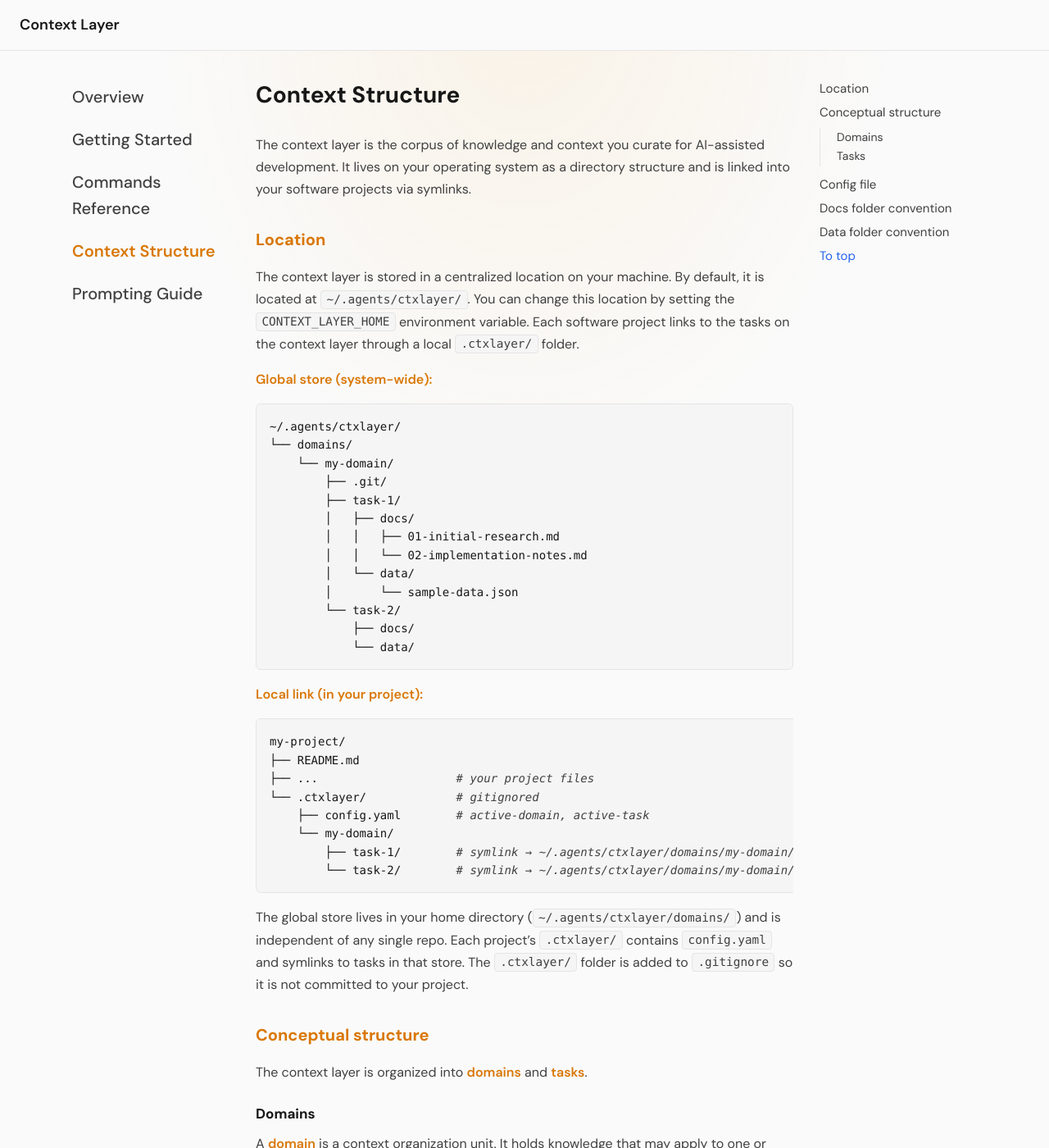
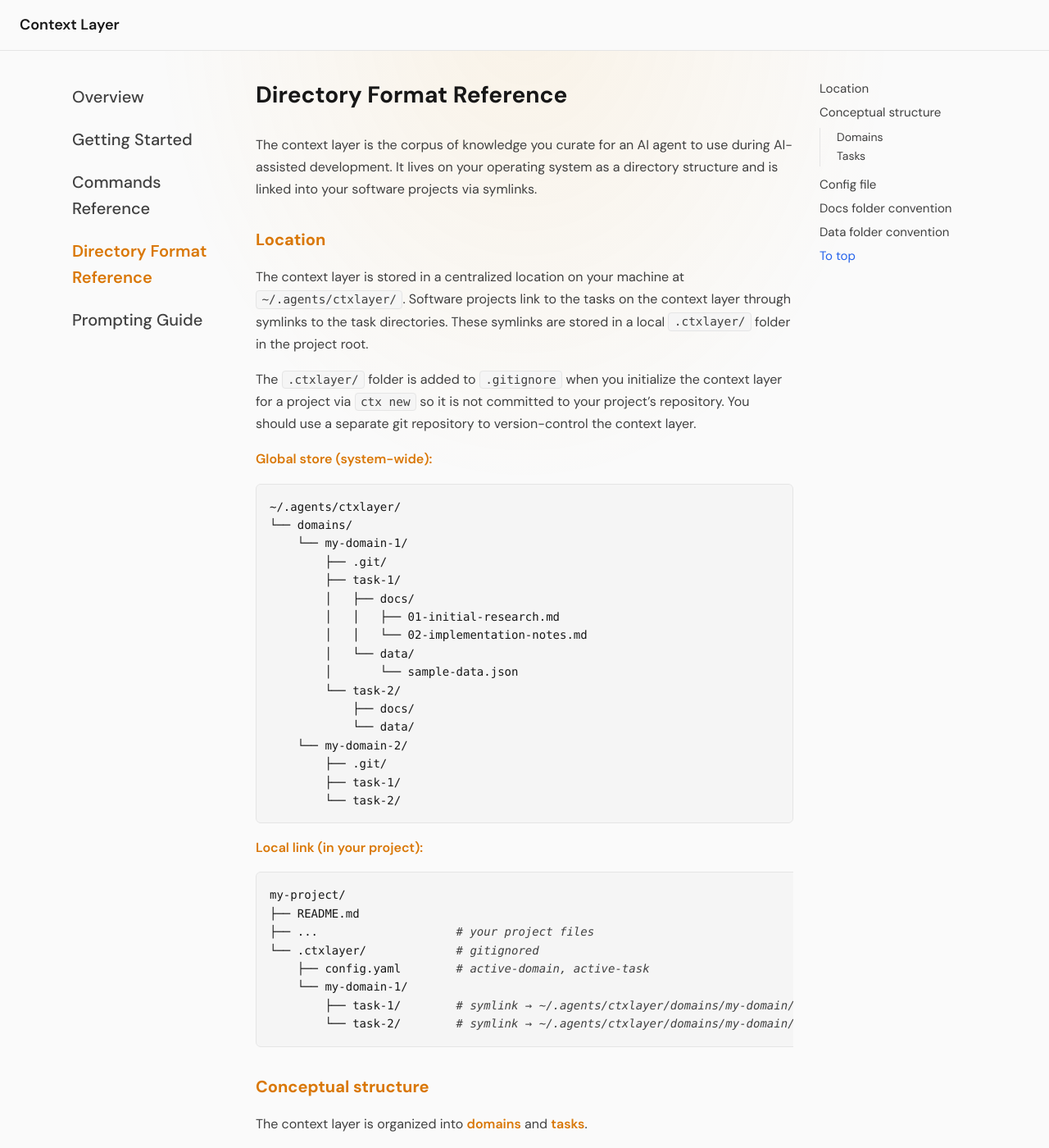
Before and after one commit to anatoliykmetyuk/ctxlayer, a Jekyll site: the page built from website/docs/format-reference.md, in a window 1280 px wide and 1400 px high. Shown: the whole window at 82% size. Built offline with Jekyll 4.4.1, drawn with Linux system fonts in a browser that asks for light colours; some of the changed text lies outside the part shown.

Commit message:
Polished format-reference.md

````diff
--- a/website/_data/docs_nav.yml
+++ b/website/_data/docs_nav.yml
@@ -4,7 +4,7 @@
   url: /docs/getting-started.html
 - title: Commands Reference
   url: /docs/commands.html
-- title: Context Structure
-  url: /docs/context-structure.html
+- title: Directory Format Reference
+  url: /docs/format-reference.html
 - title: Prompting Guide
   url: /docs/prompting-guide.html
--- a/website/docs/context-structure.md
+++ b/website/docs/format-reference.md
@@ -1,20 +1,22 @@
 ---
 layout: docs
-title: Context Structure
+title: Directory Format Reference
 ---
 
-The context layer is the corpus of knowledge and context you curate for AI-assisted development. It lives on your operating system as a directory structure and is linked into your software projects via symlinks.
+The context layer is the corpus of knowledge you curate for an AI agent to use during AI-assisted development. It lives on your operating system as a directory structure and is linked into your software projects via symlinks.
 
 ## Location
 
-The context layer is stored in a centralized location on your machine. By default, it is located at `~/.agents/ctxlayer/`. You can change this location by setting the `CONTEXT_LAYER_HOME` environment variable. Each software project links to the tasks on the context layer through a local `.ctxlayer/` folder.
+The context layer is stored in a centralized location on your machine at `~/.agents/ctxlayer/`. Software projects link to the tasks on the context layer through symlinks to the task directories. These symlinks are stored in a local `.ctxlayer/` folder in the project root.
+
+The `.ctxlayer/` folder is added to `.gitignore` when you initialize the context layer for a project via `ctx new` so it is not committed to your project's repository. You should use a separate git repository to version-control the context layer.
 
 **Global store (system-wide):**
 
 ```bash
 ~/.agents/ctxlayer/
 └── domains/
-    └── my-domain/
+    └── my-domain-1/
         ├── .git/
         ├── task-1/
         │   ├── docs/
@@ -25,6 +27,10 @@
         └── task-2/
             ├── docs/
             └── data/
+    └── my-domain-2/
+        ├── .git/
+        ├── task-1/
+        └── task-2/
 ```
 
 **Local link (in your project):**
@@ -35,12 +41,10 @@
 ├── ...                    # your project files
 └── .ctxlayer/             # gitignored
     ├── config.yaml        # active-domain, active-task
-    └── my-domain/
+    └── my-domain-1/
         ├── task-1/        # symlink → ~/.agents/ctxlayer/domains/my-domain/task-1/
         └── task-2/        # symlink → ~/.agents/ctxlayer/domains/my-domain/task-2/
 ```
-
-The global store lives in your home directory (`~/.agents/ctxlayer/domains/`) and is independent of any single repo. Each project's `.ctxlayer/` contains `config.yaml` and symlinks to tasks in that store. The `.ctxlayer/` folder is added to `.gitignore` so it is not committed to your project.
 
 ## Conceptual structure
 
@@ -52,11 +56,11 @@
 
 - **Location:** `~/.agents/ctxlayer/domains/<domain-name>/`
 - **Git:** Each domain is initialized as a separate git repository. Use it to version-control domain knowledge and push to a dedicated GitHub repo if needed.
-- **Scope:** For a simple project, use one domain per project (e.g. `my-project` or `my-project-ctx`). For multiple projects sharing purpose or context, use a single domain for all of them.
+- **Scope:** For a simple project, use one domain per project (e.g. `my-project` or `my-project-ctx`). For multiple projects sharing purpose or context, you can use a single domain for all of them if it makes sense.
 
 ### Tasks
 
-A **task** is one unit of work within a domain (similar to a branch).
+A **task** is one unit of work within a domain (similar to a git branch in a git repository).
 
 - **Location:** `~/.agents/ctxlayer/domains/<domain>/<task>/`
 - **Structure:** Each task has:
@@ -64,6 +68,8 @@
   - **`data/`** — Reference material (logs, sample data, external repos, config snippets)
 
 Tasks are created with `ctx new` and linked into projects via symlinks under `.ctxlayer/<domain>/<task>/`.
+
+The precise structure of the task directory is still evolving and will likely change in the future, as the Context Layer engineering pattern defined by this documentation evolves.
 
 ## Config file
 
@@ -85,7 +91,7 @@
 
 ## Docs folder convention
 
-Markdown files in `docs/` are **numbered** for sorting and to support "document number N" references in prompts.
+Markdown files in `docs/` are **numbered** for sorting and to support *"document number N"* references in prompts.
 
 **Naming:** `NN-descriptive-name.md`
 
@@ -96,12 +102,10 @@
 
 **Examples:** `01-initial-research.md`, `02-feature-implementation.md`, `03-architecture-diagram.md`
 
-Each file is a standalone document. The docs folder acts as a running report and journal for the task. When you ask the agent to "read document number 1", it refers to the first file when sorted by name (e.g. `01-...`).
+Each file is a standalone document. The docs folder acts as a **running report** and **journal** for the task. For example, if you ask the agent to *"read document number 1"*, it refers to the file starting with that number - `01-….md`.
 
 ## Data folder convention
 
 The `data/` folder holds reference material: sample data, config snippets, logs, external repositories, and anything the agent needs during implementation.
 
-**Adding external repos:** Use `git submodule add <repo-url>` inside the task's `data/` folder (not a plain `git clone`), so the domain repo stays lightweight and version-controlled via submodule references.
-
-Use these to override paths for testing or custom setups.
+**Adding external repos:** Use `git submodule add <repo-url>` inside the task's `data/` folder (not a plain `git clone`), so the domain repo stays lightweight and version-controlled via submodule references. You can also ask the agent to *add a git repo into the context layer's data*, and it should use `git submodule add` by default.
--- a/website/docs/getting-started.md
+++ b/website/docs/getting-started.md
@@ -157,5 +157,5 @@
 To learn more about the project capabilities, refer to the specifications:
 
 - [Command Reference](/docs/commands.html)
+- [Directory Format Reference](/docs/format-reference.html)
 - [Prompting Guide](/docs/prompting-guide.html)
-- [Context Directory Structure](/docs/context-structure.html)
````
Also changed, not shown: website/docs/index.md (+3 -1 lines).
